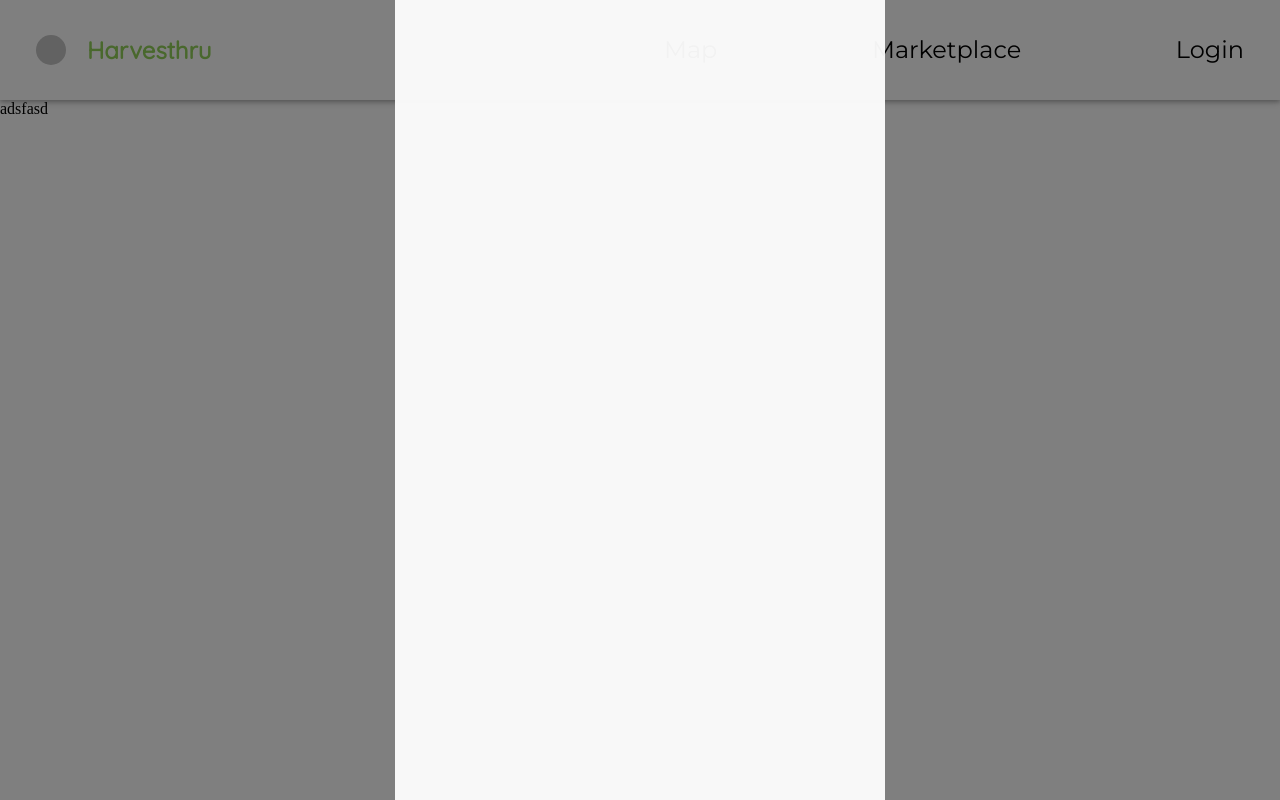
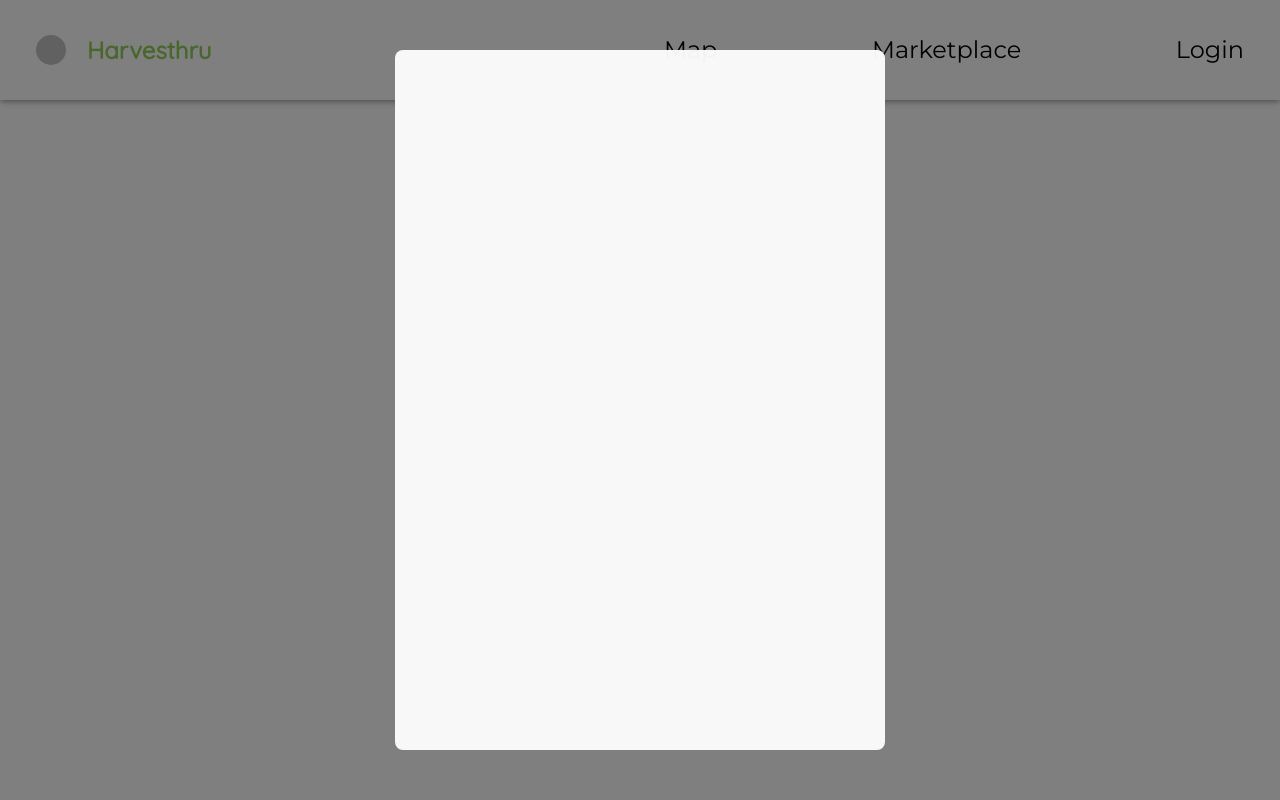
Before and after one commit to Harvesthru-Inc/Harvesthru-Web, a React (Create React App) app in the folder client/: page / in a window 1280 px wide. Both pictures are taken after a click on the element "Login". Built offline with nearby package versions, Linux system fonts and the light colour scheme; what react-animations would draw is missing.

Commit message:
changed login panel height

```diff
--- a/client/src/App.js
+++ b/client/src/App.js
@@ -28,7 +28,7 @@ class App extends React.Component {
               <Route
                 path="/"
                 component={() => {
-                  return <div>adsfasd</div>;
+                  return <div></div>;
                 }}
               />
             </Switch>
--- a/client/src/components/authentication/Login.js
+++ b/client/src/components/authentication/Login.js
@@ -45,7 +45,7 @@ const FullPageFilter = styled.div`
 const fadeInDownAnimation = keyframes`${fadeIn}`;
 const LoginContainer = styled.div`
   width: 450px;
-  height: 841px;
+  height: 600px;
   position: absolute;
   padding: 50px 20px;
   text-align: center;
--- a/client/src/components/navigation/index.js
+++ b/client/src/components/navigation/index.js
@@ -30,6 +30,9 @@ class Navbar extends React.Component {
 export default Navbar;
 
 const NavbarContainer = styled.div`
+  position: fixed;
+  left: 0;
+  top: 0;
   height: 100px;
   width: 100%;
   display: flex;
```
